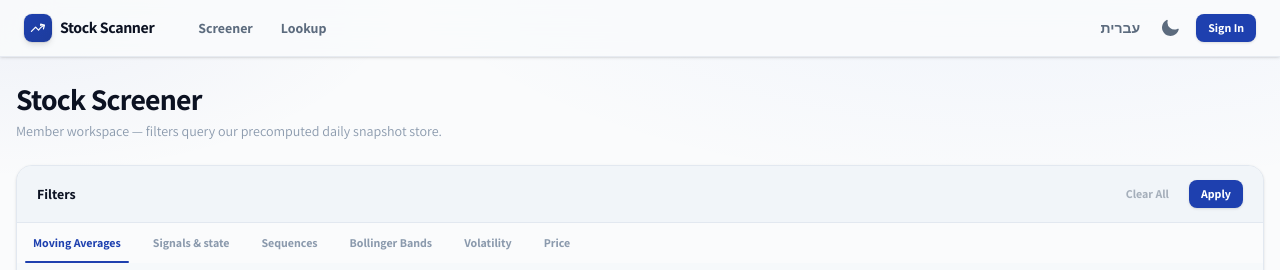
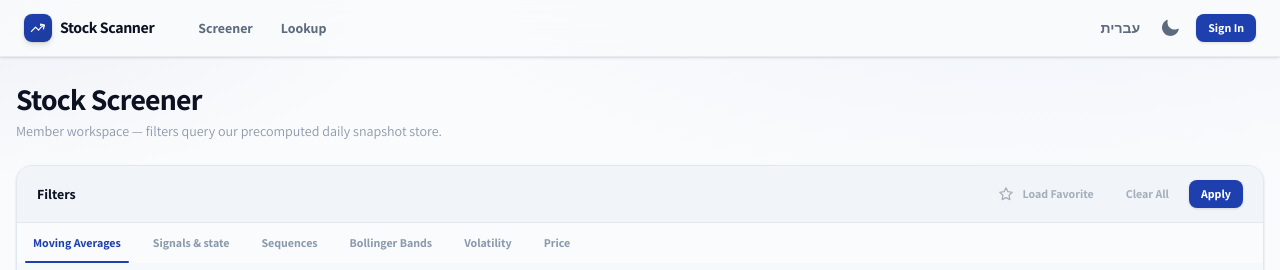
Before and after one commit to kfirAdler/stock-scanner, a Next.js app in the folder web/: page /en/screener in a window 1280 px wide. Shown: the top 270 px of the page. Built offline with nearby package versions, Linux system fonts and the light colour scheme; no server answers.

Commit message:
Add favorite screener filter support

```diff
--- a/web/src/app/[locale]/screener/page.tsx
+++ b/web/src/app/[locale]/screener/page.tsx
@@ -1,6 +1,6 @@
 "use client";
 
-import { useCallback, useState } from "react";
+import { useCallback, useEffect, useMemo, useState } from "react";
 import { useTranslations } from "next-intl";
 import { FilterPanel } from "@/components/screener/FilterPanel";
 import { ResultsTable } from "@/components/screener/ResultsTable";
@@ -9,21 +9,37 @@ import type { ScreenerFilters, SnapshotRow } from "@/lib/screener-types";
 
 type Gate = null | "login" | "subscribe";
 
+function normalizeFilters(filters: ScreenerFilters): ScreenerFilters {
+  return Object.fromEntries(
+    Object.entries(filters)
+      .filter(([, value]) => value !== undefined && value !== null && value !== "")
+      .sort(([a], [b]) => a.localeCompare(b))
+  ) as ScreenerFilters;
+}
+
+function countActiveFilters(filters: ScreenerFilters) {
+  return Object.keys(normalizeFilters(filters)).length;
+}
+
 export default function ScreenerPage() {
   const t = useTranslations("screener");
   const [filters, setFilters] = useState<ScreenerFilters>({});
+  const [favoriteFilters, setFavoriteFilters] = useState<ScreenerFilters | null>(null);
+  const [favoriteLoading, setFavoriteLoading] = useState(true);
+  const [favoriteSaving, setFavoriteSaving] = useState(false);
+  const [favoriteStatus, setFavoriteStatus] = useState<string | null>(null);
   const [results, setResults] = useState<SnapshotRow[]>([]);
   const [loading, setLoading] = useState(false);
   const [hasSearched, setHasSearched] = useState(false);
   const [gate, setGate] = useState<Gate>(null);
 
-  const fetchResults = useCallback(async () => {
+  const fetchResults = useCallback(async (nextFilters: ScreenerFilters = filters) => {
     setLoading(true);
     setHasSearched(true);
     setGate(null);
     try {
       const params = new URLSearchParams();
-      for (const [key, value] of Object.entries(filters)) {
+      for (const [key, value] of Object.entries(nextFilters)) {
         if (value !== undefined && value !== null && value !== "") {
           params.set(key, String(value));
         }
@@ -49,6 +65,85 @@ export default function ScreenerPage() {
     }
   }, [filters]);
 
+  useEffect(() => {
+    let cancelled = false;
+
+    async function loadFavorite() {
+      try {
+        const res = await fetch("/api/preferences");
+        if (!res.ok) {
+          return;
+        }
+        const data = await res.json();
+        const favorite = data?.preferences?.favorite_screener_filter;
+        if (!cancelled) {
+          setFavoriteFilters(favorite && typeof favorite === "object"
+            ? normalizeFilters(favorite as ScreenerFilters)
+            : null);
+        }
+      } catch {
+        // ignore
+      } finally {
+        if (!cancelled) {
+          setFavoriteLoading(false);
+        }
+      }
+    }
+
+    void loadFavorite();
+
+    return () => {
+      cancelled = true;
+    };
+  }, []);
+
+  const activeFilterCount = useMemo(() => countActiveFilters(filters), [filters]);
+  const hasFavorite = !!favoriteFilters && countActiveFilters(favoriteFilters) > 0;
+  const favoriteLabel = activeFilterCount > 0
+    ? t("favorite.save")
+    : t("favorite.load");
+
+  async function handleFavoriteClick() {
+    if (activeFilterCount > 0) {
+      setFavoriteSaving(true);
+      setFavoriteStatus(null);
+      try {
+        const normalized = normalizeFilters(filters);
+        const res = await fetch("/api/preferences", {
+          method: "POST",
+          headers: { "Content-Type": "application/json" },
+          body: JSON.stringify({ favorite_screener_filter: normalized }),
+        });
+
+        if (res.status === 401) {
+          setFavoriteStatus(t("favorite.signInRequired"));
+          return;
+        }
+
+        if (!res.ok) {
+          throw new Error("Failed to save favorite");
+        }
+
+        setFavoriteFilters(normalized);
+        setFavoriteStatus(t("favorite.saved"));
+      } catch {
+        setFavoriteStatus(t("favorite.saveFailed"));
+      } finally {
+        setFavoriteSaving(false);
+      }
+      return;
+    }
+
+    if (!favoriteFilters) {
+      setFavoriteStatus(t("favorite.empty"));
+      return;
+    }
+
+    setFilters(favoriteFilters);
+    setFavoriteStatus(t("favorite.loaded"));
+    await fetchResults(favoriteFilters);
+  }
+
   return (
     <div className="mx-auto max-w-7xl px-4 py-6 space-y-6">
       <div className="space-y-1">
@@ -65,6 +160,11 @@ export default function ScreenerPage() {
             onChange={setFilters}
             onApply={fetchResults}
             loading={loading}
+            onFavoriteClick={handleFavoriteClick}
+            favoriteLoading={favoriteLoading || favoriteSaving}
+            favoriteAvailable={hasFavorite}
+            favoriteLabel={favoriteLabel}
+            favoriteStatus={favoriteStatus}
           />
           {hasSearched && (
             <ResultsTable
--- a/web/src/app/api/preferences/route.ts
+++ b/web/src/app/api/preferences/route.ts
@@ -1,5 +1,32 @@
 import { NextRequest, NextResponse } from "next/server";
 import { createClient } from "@/lib/supabase/server";
+
+export async function GET() {
+  const supabase = await createClient();
+  const { data: { user }, error: authError } = await supabase.auth.getUser();
+
+  if (authError || !user) {
+    return NextResponse.json({ error: "Unauthorized" }, { status: 401 });
+  }
+
+  const { data, error } = await supabase
+    .from("user_preferences")
+    .select("*")
+    .eq("user_id", user.id)
+    .maybeSingle();
+
+  if (error) {
+    return NextResponse.json({ error: error.message }, { status: 500 });
+  }
+
+  return NextResponse.json({
+    preferences: data ?? {
+      locale: "en",
+      theme: "system",
+      favorite_screener_filter: null,
+    },
+  });
+}
 
 export async function POST(request: NextRequest) {
   const supabase = await createClient();
@@ -10,16 +37,26 @@ export async function POST(request: NextRequest) {
   }
 
   const body = await request.json();
-  const { locale, theme } = body;
+  const payload: Record<string, unknown> = {
+    user_id: user.id,
+    updated_at: new Date().toISOString(),
+  };
+
+  if ("locale" in body) {
+    payload.locale = body.locale ?? "en";
+  }
+
+  if ("theme" in body) {
+    payload.theme = body.theme ?? "system";
+  }
+
+  if ("favorite_screener_filter" in body) {
+    payload.favorite_screener_filter = body.favorite_screener_filter ?? null;
+  }
 
   const { error } = await supabase
     .from("user_preferences")
-    .upsert({
-      user_id: user.id,
-      locale: locale ?? "en",
-      theme: theme ?? "system",
-      updated_at: new Date().toISOString(),
-    }, { onConflict: "user_id" });
+    .upsert(payload, { onConflict: "user_id" });
 
   if (error) {
     return NextResponse.json({ error: error.message }, { status: 500 });
--- a/web/src/components/screener/FilterPanel.tsx
+++ b/web/src/components/screener/FilterPanel.tsx
@@ -15,9 +15,42 @@ interface FilterPanelProps {
   onChange: (filters: ScreenerFilters) => void;
   onApply: () => void;
   loading?: boolean;
+  onFavoriteClick: () => void;
+  favoriteLoading?: boolean;
+  favoriteAvailable?: boolean;
+  favoriteLabel: string;
+  favoriteStatus?: string | null;
 }
 
-export function FilterPanel({ filters, onChange, onApply, loading }: FilterPanelProps) {
+function StarIcon({ filled }: { filled: boolean }) {
+  return (
+    <svg
+      viewBox="0 0 20 20"
+      fill={filled ? "currentColor" : "none"}
+      className="h-4 w-4"
+      aria-hidden="true"
+    >
+      <path
+        d="M10 2.25 12.4 7.1l5.35.78-3.87 3.77.91 5.32L10 14.45l-4.79 2.52.91-5.32L2.25 7.88l5.35-.78L10 2.25Z"
+        stroke="currentColor"
+        strokeWidth="1.6"
+        strokeLinejoin="round"
+      />
+    </svg>
+  );
+}
+
+export function FilterPanel({
+  filters,
+  onChange,
+  onApply,
+  loading,
+  onFavoriteClick,
+  favoriteLoading,
+  favoriteAvailable,
+  favoriteLabel,
+  favoriteStatus,
+}: FilterPanelProps) {
   const t = useTranslations("screener");
   const [activeTab, setActiveTab] = useState<TabId>("ma");
 
@@ -60,6 +93,23 @@ export function FilterPanel({ filters, onChange, onApply, loading }: FilterPanel
           )}
         </div>
         <div className="flex gap-2">
+          <Button
+            type="button"
+            variant={favoriteAvailable ? "secondary" : "ghost"}
+            size="sm"
+            onClick={onFavoriteClick}
+            loading={favoriteLoading}
+            disabled={!favoriteAvailable && activeFilterCount === 0}
+            className={clsx(
+              "min-w-0",
+              favoriteAvailable && "border-amber-200 bg-amber-50 text-amber-700 hover:bg-amber-100 dark:border-amber-900/60 dark:bg-amber-950/50 dark:text-amber-300"
+            )}
+            aria-label={favoriteLabel}
+            title={favoriteLabel}
+          >
+            <StarIcon filled={!!favoriteAvailable} />
+            <span className="hidden sm:inline">{favoriteLabel}</span>
+          </Button>
           <Button variant="ghost" size="sm" onClick={clearAll} disabled={activeFilterCount === 0}>
             {t("clearFilters")}
           </Button>
@@ -68,6 +118,15 @@ export function FilterPanel({ filters, onChange, onApply, loading }: FilterPanel
           </Button>
         </div>
       </div>
+
+      {favoriteStatus && (
+        <div
+          className="border-b border-border bg-surface px-5 py-2 text-xs font-medium text-text-secondary"
+          aria-live="polite"
+        >
+          {favoriteStatus}
+        </div>
+      )}
 
       <div role="tablist" className="flex overflow-x-auto bg-surface">
         {tabs.map((tab) => (
--- a/web/src/messages/en.json
+++ b/web/src/messages/en.json
@@ -90,6 +90,15 @@
     "results": "Results",
     "clearFilters": "Clear All",
     "applyFilters": "Apply",
+    "favorite": {
+      "save": "Save Favorite",
+      "load": "Load Favorite",
+      "saved": "Favorite filter saved.",
+      "loaded": "Favorite filter loaded.",
+      "empty": "Save a filter first, then use the star to load it later.",
+      "saveFailed": "Could not save favorite filter.",
+      "signInRequired": "Sign in to save a favorite filter."
+    },
     "listingMarket": {
       "label": "Universe",
       "all": "All (US + TA-125)",
--- a/web/src/messages/he.json
+++ b/web/src/messages/he.json
@@ -90,6 +90,15 @@
     "results": "תוצאות",
     "clearFilters": "נקה הכל",
     "applyFilters": "החל",
+    "favorite": {
+      "save": "שמור מועדף",
+      "load": "טען מועדף",
+      "saved": "המסנן המועדף נשמר.",
+      "loaded": "המסנן המועדף נטען.",
+      "empty": "שמור קודם מסנן, ואז אפשר לטעון אותו דרך הכוכב.",
+      "saveFailed": "לא ניתן לשמור את המסנן המועדף.",
+      "signInRequired": "צריך להתחבר כדי לשמור מסנן מועדף."
+    },
     "listingMarket": {
       "label": "יקום מניות",
       "all": "הכל (ארה״ב + ת״א-125)",
```
Also changed, not shown: 1 other file (tests, documents, lock files or other folders).
